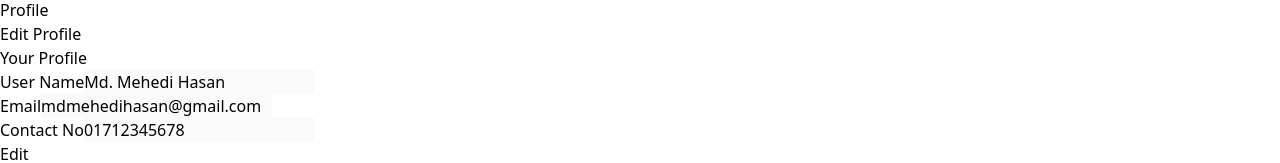
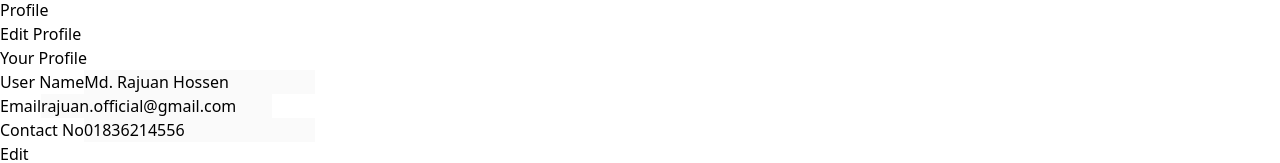
Before and after one commit to iam-rajuan/stoneacademy-dashboard, a React (Vite) app: page /settings/profile in a window 1280 px wide. Shown: the part 2028-2191 px from the top of the page. Built offline with nearby package versions, Linux system fonts and the light colour scheme.

Commit message:
update: admin profile

```diff
--- a/src/Pages/AdminProfile/Profile.jsx
+++ b/src/Pages/AdminProfile/Profile.jsx
@@ -2,9 +2,9 @@ import { useState } from "react";
 
 function Profile({ setActiveTab }) {
   const [userData, setUserData] = useState({
-    name: "Md. Mehedi Hasan",
-    email: "mdmehedihasan@gmail.com",
-    number: "01712345678",
+          name:"Md. Rajuan Hossen",
+          email:"rajuan.official@gmail.com",
+          number:"01836214556",
     address: "79/A Joker Vila, Gotham City",
   });
   return (
```
